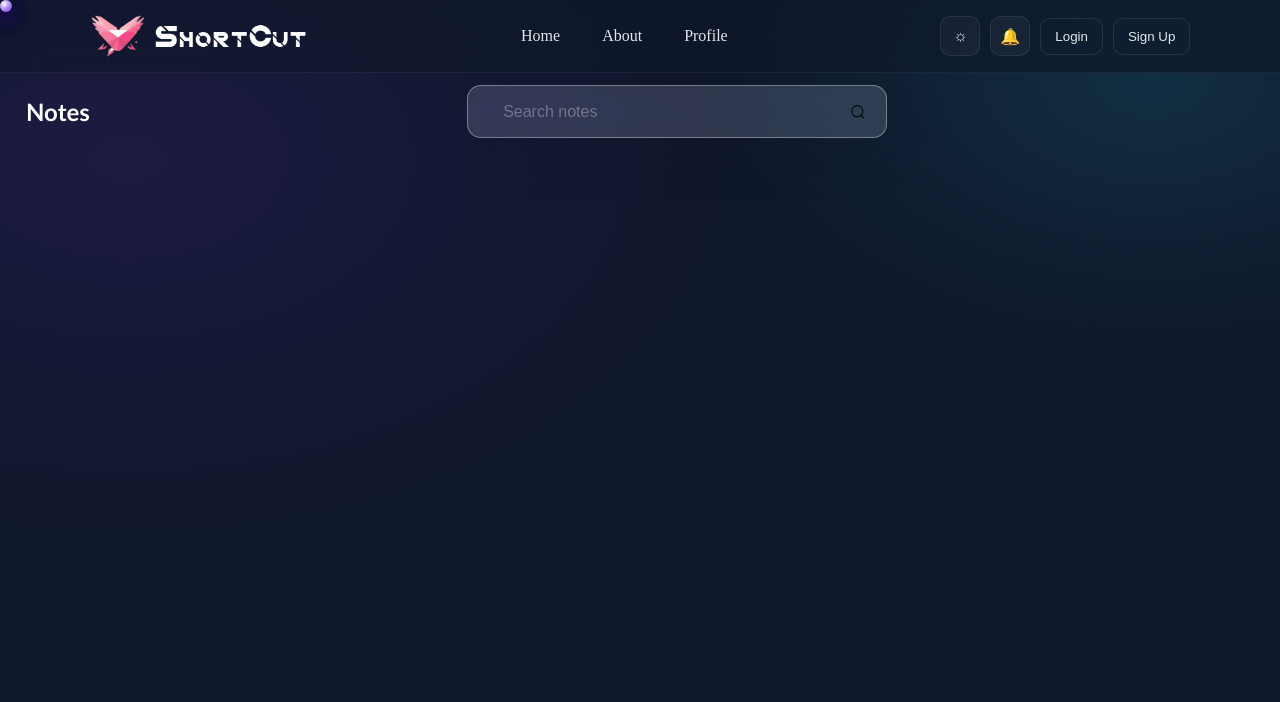
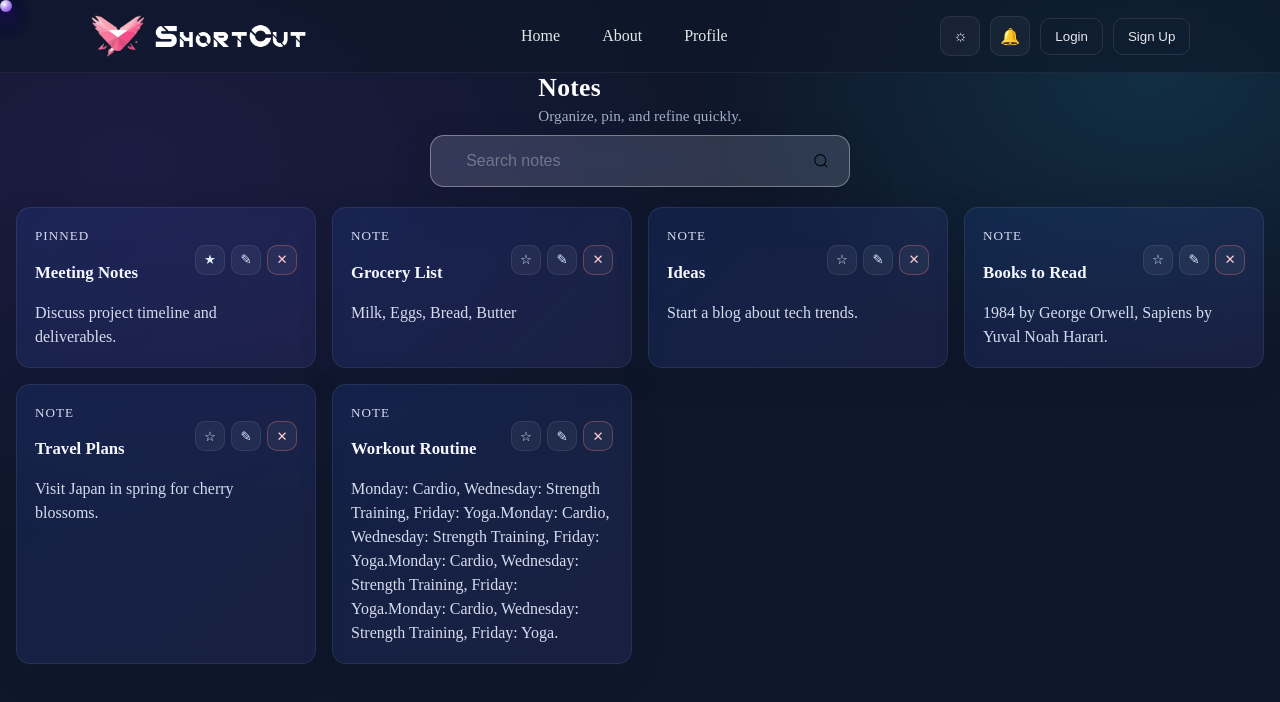
Before and after one commit to akashregana77/test-app, a React (Vite) app: page /notes in a window 1280 px wide. Shown: the top 702 px of the page. Built offline with nearby package versions, Linux system fonts and the light colour scheme.

Commit message:
added note functinaliteis

```diff
--- a/src/App.jsx
+++ b/src/App.jsx
@@ -5,6 +5,7 @@ import Index from './pages/index.jsx';
 import About from './pages/About.jsx';
 import Notes from './pages/Notes.jsx';
 import CursorTail from './CursorTail.jsx';
+import Diary from './pages/Diary.jsx';
 function App() {
   return (
     <div>
@@ -14,6 +15,7 @@ function App() {
           <Route path='/' element={<Index />} />
           <Route path='/about' element={<About />} />
           <Route path='/notes' element={<Notes />} />
+          <Route path='/diary' element={<Diary />} />
         </Routes>
       </BrowserRouter>
     </div>
--- /dev/null
+++ b/src/Components/NoteCard/Notecard.css
@@ -0,0 +1,171 @@
+:root {
+  --card-surface: rgba(12, 23, 46, 0.9);
+  --card-glow: rgba(56, 189, 248, 0.55);
+  --card-glow-strong: rgba(59, 130, 246, 0.8);
+  --card-border: rgba(148, 163, 184, 0.25);
+  --card-text: #e6edf7;
+  --card-subtext: #c9d5e6;
+}
+
+.note-card {
+  position: relative;
+  background: transparent;
+  color: var(--card-text);
+  min-height: 150px;
+  padding: 18px 18px 20px;
+  border-radius: 16px;
+  border: 1px solid var(--card-border);
+  box-shadow: 0 8px 26px rgba(6, 12, 24, 0.55);
+  overflow: hidden;
+  transition: transform 0.25s ease, box-shadow 0.25s ease, border-color 0.25s ease, background 3s ease;
+}
+
+.note-card::before,
+.note-card::after {
+  content: "";
+  position: absolute;
+  inset: -1px;
+  border-radius: inherit;
+  pointer-events: none;
+  transition: opacity 0.25s ease;
+}
+
+
+/* .note-card::before {
+  background:
+    radial-gradient(circle at 10% 20%, rgba(59, 130, 246, 0.32) 0, transparent 38%),
+    radial-gradient(circle at 70% 30%, rgba(56, 189, 248, 0.26) 0, transparent 40%),
+    radial-gradient(circle at 30% 80%, rgba(59, 130, 246, 0.22) 0, transparent 44%),
+    linear-gradient(145deg, rgba(15, 23, 42, 0.65), rgba(8, 12, 24, 0.55));
+  mix-blend-mode: screen;
+  opacity: 0.45;
+  animation: dotDrift 10s ease-in-out infinite;
+} */
+
+.note-card::after {
+  background: radial-gradient(circle at var(--glow-x, 50%) var(--glow-y, 50%),
+    var(--card-glow-strong) 0%,
+    rgba(59, 130, 246, 0.25) 28%,
+    transparent 58%);
+  opacity: 0;
+}
+
+.note-card:hover {
+  transform: translateY(-6px) scale(1.01);
+  box-shadow:
+    0 16px 42px rgba(37, 99, 235, 0.32),
+    0 0 0 1px rgba(148, 163, 184, 0.12);
+  border-color: rgba(99, 102, 241, 0.4);
+}
+
+.note-card:hover::after {
+  opacity: 0.7;
+}
+
+.note-card h3 {
+  margin-bottom: 10px;
+  font-size: 1.08rem;
+  color: #f7fbff;
+}
+
+.note-card p {
+  margin: 0;
+  line-height: 1.5;
+  color: var(--card-subtext);
+}
+
+.note-head {
+  display: flex;
+  align-items: center;
+  justify-content: space-between;
+  gap: 12px;
+  margin-bottom: 8px;
+}
+
+.eyebrow {
+  font-size: 0.82rem;
+  text-transform: uppercase;
+  letter-spacing: 0.08em;
+  color: rgba(231, 239, 255, 0.7);
+  margin-bottom: 6px;
+}
+
+.card-actions {
+  display: inline-flex;
+  gap: 6px;
+}
+
+.card-actions .icon {
+  width: 30px;
+  height: 30px;
+  border-radius: 10px;
+  border: 1px solid rgba(255, 255, 255, 0.08);
+  background: rgba(255, 255, 255, 0.05);
+  color: #dbeafe;
+  cursor: pointer;
+  transition: 180ms ease;
+}
+
+.card-actions .icon:hover {
+  border-color: rgba(255, 255, 255, 0.18);
+  transform: translateY(-1px);
+}
+
+.card-actions .danger {
+  border-color: rgba(248, 113, 113, 0.35);
+  color: #fecdd3;
+}
+
+.note-body {
+  color: var(--card-subtext);
+}
+
+@media (max-width: 540px) {
+  .note-card {
+    padding: 16px;
+    border-radius: 14px;
+  }
+}
+
+@keyframes dotDrift {
+  0% { transform: translate3d(0, 0, 0) scale(1); opacity: 0.45; }
+  25% { transform: translate3d(6px, -4px, 0) scale(1.03); opacity: 0.5; }
+  50% { transform: translate3d(-4px, 6px, 0) scale(0.98); opacity: 0.4; }
+  75% { transform: translate3d(4px, 4px, 0) scale(1.02); opacity: 0.48; }
+  100% { transform: translate3d(0, 0, 0) scale(1); opacity: 0.45; }
+}
+
+@keyframes glowPulse {
+  0%, 100% { opacity: 0.35; filter: blur(0px); }
+  50% { opacity: 0.65; filter: blur(1px); }
+}
+.note-card {
+  background: linear-gradient(135deg, rgba(37, 99, 235, 0.14), rgba(99, 102, 241, 0.12));
+  color: #e8ecf5;
+  min-height: 150px;
+  padding: 18px;
+  border-radius: 14px;
+  border: 1px solid rgba(255, 255, 255, 0.08);
+  box-shadow: 0 10px 30px rgba(15, 23, 42, 0.25);
+  backdrop-filter: blur(6px);
+  -webkit-backdrop-filter: blur(6px);
+  transition: transform 0.2s ease, box-shadow 0.2s ease, border-color 0.2s ease;
+}
+
+.note-card:hover {
+  transform: translateY(-6px);
+  box-shadow: 0 16px 36px rgba(37, 99, 235, 0.28);
+  border-color: rgba(99, 102, 241, 0.45);
+}
+
+.note-card h3 {
+  margin-bottom: 10px;
+  font-size: 1.05rem;
+  color: #f5f7ff;
+}
+
+.note-card p {
+  margin: 0;
+  line-height: 1.5;
+  color: #d6dcef;
+}
--- /dev/null
+++ b/src/Components/NoteCard/Notecard.jsx
@@ -0,0 +1,49 @@
+import React, { useRef } from "react";
+import "./Notecard.css";
+
+function Notecard({ title, content, pinned, onEdit, onDelete, onPin }) {
+  const cardRef = useRef(null);
+
+  const handleMove = (e) => {
+    const el = cardRef.current;
+    if (!el) return;
+    const rect = el.getBoundingClientRect();
+    const x = ((e.clientX - rect.left) / rect.width) * 100;
+    const y = ((e.clientY - rect.top) / rect.height) * 100;
+    el.style.setProperty('--glow-x', `${x}%`);
+    el.style.setProperty('--glow-y', `${y}%`);
+  };
+
+  const handleLeave = () => {
+    const el = cardRef.current;
+    if (!el) return;
+    el.style.removeProperty('--glow-x');
+    el.style.removeProperty('--glow-y');
+  };
+
+  return (
+    <div
+      ref={cardRef}
+      className="note-card"
+      onMouseMove={handleMove}
+      onMouseLeave={handleLeave}
+    >
+      <div className="note-head">
+        <div>
+          <p className="eyebrow">{pinned ? "Pinned" : "Note"}</p>
+          <h3>{title}</h3>
+        </div>
+        <div className="card-actions">
+          <button className="icon ghost" onClick={onPin} title={pinned ? "Unpin" : "Pin to top"}>
+            {pinned ? "★" : "☆"}
+          </button>
+          <button className="icon ghost" onClick={onEdit} title="Edit note">✎</button>
+          <button className="icon danger" onClick={onDelete} title="Delete note">✕</button>
+        </div>
+      </div>
+      <p className="note-body">{content}</p>
+    </div>
+  )
+}
+
+export default Notecard;
--- /dev/null
+++ b/src/pages/Diary.jsx
@@ -0,0 +1,14 @@
+import React from 'react';
+import Navbar from '../Components/Navbar/Navbar';
+function Diary() {
+  return (
+    <div>
+      <Navbar />
+      <div>
+
+      </div>
+    </div>
+  )
+}
+
+export default Diary;
--- a/src/pages/Notes.css
+++ b/src/pages/Notes.css
@@ -1,14 +1,56 @@
-.top-bar{
-    display: flex;
-    justify-content: space-between;
+.top-bar {
+  display: flex;
+  flex-direction: column;
+  align-items: center;
+  gap: 10px;
+  padding: 0 1rem;
+  margin-bottom: 0.75rem;
+}
+
+.title-block p {
+  font-size: 1.6rem;
+  font-weight: 700;
+  color: #fefefe;
+  margin: 0 0 4px;
+  letter-spacing: 0.3px;
+}
+
+.title-block .muted {
+  color: #9fb0c8;
+  font-size: 0.95rem;
+}
+
+.top-actions {
+  display: flex;
+  justify-content: center;
+  width: min(640px, 100%);
+}
+
+.note-grid {
+  display: grid;
+  grid-template-columns: repeat(4, minmax(0, 1fr));
+  gap: 1rem;
+  margin: 1.25rem 1rem 0;
+}
+
+@media (max-width: 1100px) {
+  .note-grid {
+    grid-template-columns: repeat(3, minmax(0, 1fr));
+  }
+}
+
+@media (max-width: 820px) {
+  .note-grid {
+    grid-template-columns: repeat(2, minmax(0, 1fr));
+  }
+}
+
+@media (max-width: 540px) {
+  .note-grid {
+    grid-template-columns: 1fr;
+  }
+
+  .top-bar {
     align-items: center;
-    padding: 0 1rem;
-    margin-bottom: 0.5rem;
+  }
 }
-.top-bar p{
-    font-size: 1.5rem;
-    font-weight: 600;
-    color: #fefefe;
-    margin-left: 10px;
-    font-family:'Gill Sans', 'Gill Sans MT', Calibri, 'Trebuchet MS', sans-serif;
-}
--- a/src/pages/Notes.jsx
+++ b/src/pages/Notes.jsx
@@ -1,16 +1,54 @@
-import React, { useState } from 'react'
-import "./Notes.css"
+import React, { useMemo, useState } from "react";
+import "./Notes.css";
 import Navbar from "../Components/Navbar/Navbar";
-import SearchBar from '../Components/SeachBar/SearchBar';
+import SearchBar from "../Components/SeachBar/SearchBar";
+import Notecard from "../Components/NoteCard/Notecard";
+
 function Notes() {
   const [query, setQuery] = useState("");
+  const [notes, setNotes] = useState([
+    { id: 1, title: "Grocery List", content: "Milk, Eggs, Bread, Butter", pinned: false },
+    { id: 2, title: "Meeting Notes", content: "Discuss project timeline and deliverables.", pinned: true },
+    { id: 3, title: "Ideas", content: "Start a blog about tech trends.", pinned: false },
+    { id: 4, title: "Books to Read", content: "1984 by George Orwell, Sapiens by Yuval Noah Harari.", pinned: false },
+    { id: 5, title: "Travel Plans", content: "Visit Japan in spring for cherry blossoms.", pinned: false },
+    { id: 6, title: "Workout Routine", content: "Monday: Cardio, Wednesday: Strength Training, Friday: Yoga.Monday: Cardio, Wednesday: Strength Training, Friday: Yoga.Monday: Cardio, Wednesday: Strength Training, Friday: Yoga.Monday: Cardio, Wednesday: Strength Training, Friday: Yoga.", pinned: false },
+  ]);
+
+  const filteredNotes = useMemo(() => {
+    const sorted = [...notes].sort((a, b) => Number(b.pinned) - Number(a.pinned));
+    return sorted.filter((note) =>
+      note.title.toLowerCase().includes(query.toLowerCase()) ||
+      note.content.toLowerCase().includes(query.toLowerCase())
+    );
+  }, [notes, query]);
+
+  const handleDelete = (id) => {
+    setNotes((prev) => prev.filter((n) => n.id !== id));
+  };
+
+  const handleEdit = (id) => {
+    const target = notes.find((n) => n.id === id);
+    if (!target) return;
+    const title = window.prompt("Edit title", target.title) ?? target.title;
+    const content = window.prompt("Edit description", target.content) ?? target.content;
+    setNotes((prev) => prev.map((n) => (n.id === id ? { ...n, title, content } : n)));
+  };
+
+  const handlePin = (id) => {
+    setNotes((prev) => prev.map((n) => (n.id === id ? { ...n, pinned: !n.pinned } : n)));
+  };
 
   return (
     <div>
       <Navbar />
-        <div className='main'>
-            <div className='top-bar'>
+      <div className="main">
+        <div className="top-bar">
+          <div className="title-block">
             <p>Notes</p>
+            <span className="muted">Organize, pin, and refine quickly.</span>
+          </div>
+          <div className="top-actions">
             <SearchBar
               value={query}
               onChange={(e) => setQuery(e.target.value)}
@@ -19,10 +57,28 @@ function Notes() {
               }}
             />
           </div>
+        </div>
 
+        <div className="note-grid">
+          {filteredNotes.length > 0 ? (
+            filteredNotes.map((note) => (
+              <Notecard
+                key={note.id}
+                title={note.title}
+                content={note.content}
+                pinned={note.pinned}
+                onDelete={() => handleDelete(note.id)}
+                onEdit={() => handleEdit(note.id)}
+                onPin={() => handlePin(note.id)}
+              />
+            ))
+          ) : (
+            <p className="muted">No notes found.</p>
+          )}
         </div>
       </div>
-  )
+    </div>
+  );
 }
 
-export default Notes
+export default Notes;
--- a/src/pages/index.jsx
+++ b/src/pages/index.jsx
@@ -38,8 +38,11 @@ function Index() {
                   if (feature.title === "Notes") {
                     navigate('/notes');
                   }
+                  if (feature.title === "Diary") {
+                    navigate('/diary');
+                  }
                 }}
-                style={{ cursor: feature.title === "Notes" ? 'pointer' : 'default' }}
+                style={{ cursor: feature.title === "Notes" || feature.title === "Diary"  ? 'pointer' : 'default' }}
               >
                 <h2>{feature.title}</h2>
                 <p>{feature.description}</p>
```
Also changed, not shown: src/Components/Navbar/Navbar.css (+19 -14 lines), src/Components/Navbar/Navbar.jsx (+3 -6 lines). Lines whose indentation alone changed are shown as unchanged.
